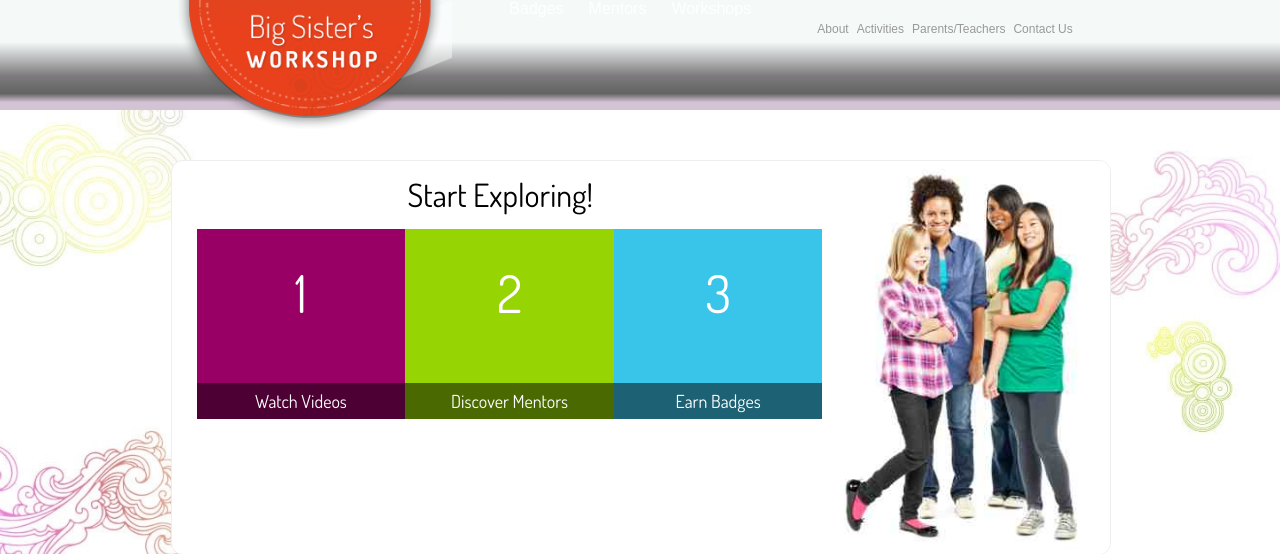
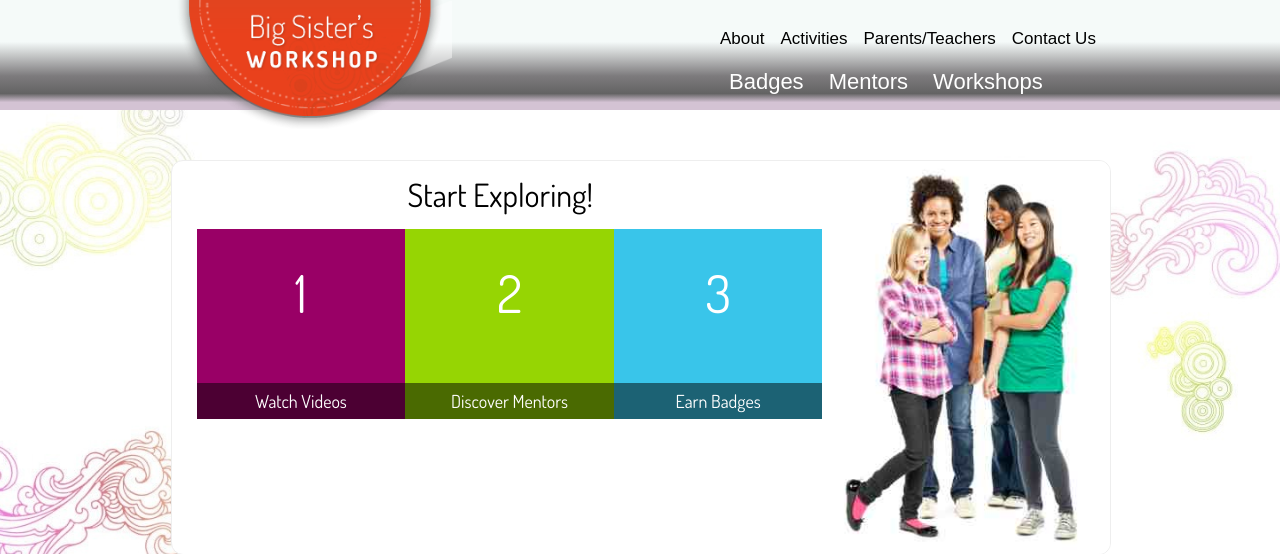
Before and after one commit to herdream/herdreamcareer.com, a PHP site: page / in a window 1280 px wide. Shown: the top 554 px of the page. Run offline with PHP 8.4, Linux system fonts and the light colour scheme.

Commit message:
header menu change

```diff
--- a/assets/css/desktop.css
+++ b/assets/css/desktop.css
@@ -76,37 +76,41 @@ div.pagecontent {
 }
 
 #secondaryNav {
-	margin-top: 20px;
-	width:300px;
-	float: right;
+	margin-top: 0px;
+	width:45%;
+	position:absolute;
+	top:30px;
+	right:0;
 	list-style: none;
 }
 
 #secondaryNav li {
 	float:left;
-	margin-left: 8px;
+	margin-left: 16px;
 }
 
 #secondaryNav a {
-	color: #999999;
-	font-size: 12px;
+	color: black;
+	font-size: 17px;
 }
 
 
 #primaryNav {
-	width: 300px;
-	float: right;
+	width: 45%;
+	position:absolute;
+	top:73px;
+	right:0;
 	list-style: none;
 }
 
 #primaryNav li {
 	float:left;
 	margin-left: 25px;
-	font-size: 16px;
+	font-size: 20px;
 }
 #primaryNav a {
 	color: #FFF;
-	font-size: 16px;
+	font-size: 22px;
 }
 
 #center-workshops {
```
